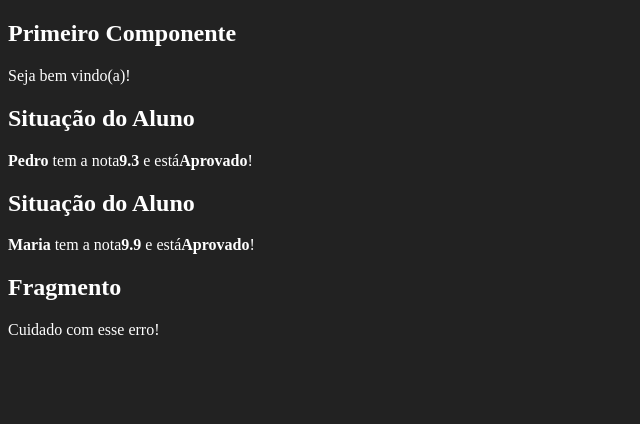
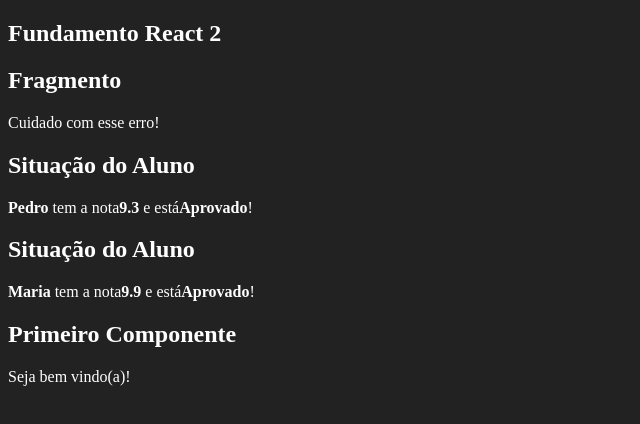
Before and after one commit to mtmjr92/react-curso-cod3r, a React (Create React App) app in the folder curso-react/fundamentos-react/: page / in a window 1280 px wide. Shown: the top 424 px of the page, without its empty margins (0-640 px from the left). Built offline with nearby package versions, Linux system fonts and the light colour scheme.

Commit message:
componente App

```diff
--- /dev/null
+++ b/curso-react/fundamentos-react/src/App.jsx
@@ -0,0 +1,25 @@
+import React from "react";
+import Primeiro from "./components/basicos/Primeiro";
+import ComParametro from "./components/basicos/ComParametro";
+import Fragmento from "./components/basicos/Fragmento";
+
+export default (props) => {
+  return (
+    <div>
+      <h2>Fundamento React 2</h2>
+      <Fragmento />
+
+      <ComParametro
+        titulo="Situação do Aluno"
+        aluno="Pedro"
+        nota={9.3}
+      ></ComParametro>
+      <ComParametro
+        titulo="Situação do Aluno"
+        aluno="Maria"
+        nota={9.9}
+      ></ComParametro>
+      <Primeiro />
+    </div>
+  );
+};
--- a/curso-react/fundamentos-react/src/index.js
+++ b/curso-react/fundamentos-react/src/index.js
@@ -1,25 +1,6 @@
 import React from "react";
 import ReacDOM from "react-dom";
 import "./index.css"; // relative import
-import Primeiro from "./components/basicos/Primeiro";
-import ComParametro from "./components/basicos/ComParametro";
-import Fragmento from "./components/basicos/Fragmento";
+import App from "./App";
 
-ReacDOM.render(
-  <div>
-    <Primeiro></Primeiro>
-    <ComParametro
-      titulo="Situação do Aluno"
-      aluno="Pedro"
-      nota={9.3}
-    ></ComParametro>
-    <ComParametro
-      titulo="Situação do Aluno"
-      aluno="Maria"
-      nota={9.9}
-    ></ComParametro>
-
-    <Fragmento></Fragmento>
-  </div>,
-  document.getElementById("root")
-);
+ReacDOM.render(<App />, document.getElementById("root"));
```
Also changed, not shown: 1 other file (tests, documents, lock files or other folders).
